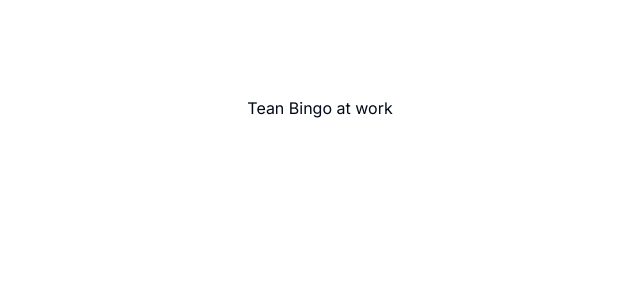
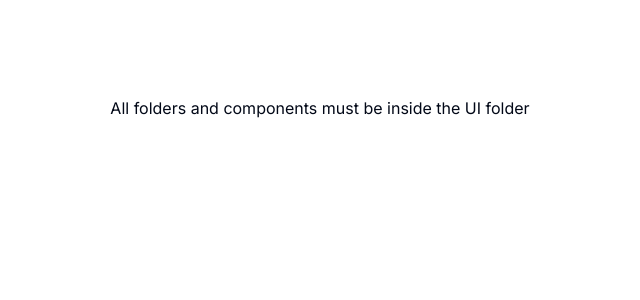
Before and after one commit to msgloriaedwin/STARLIGHT-TESTERS, a Next.js app: page / in a window 1280 px wide. Shown: the top 300 px of the page, without its empty margins (320-960 px from the left). Built offline with nearby package versions, Linux system fonts and the light colour scheme.

Commit message:
Added_ui_folder

```diff
--- /dev/null
+++ b/app/components/testFile.tsx
@@ -0,0 +1,11 @@
+import React from 'react'
+
+const TestFile = () => {
+  return (
+    <div>
+      All folders and components must be inside the UI folder
+    </div>
+  )
+}
+
+export default TestFile
--- a/app/page.tsx
+++ b/app/page.tsx
@@ -1,9 +1,10 @@
 import Image from "next/image";
+import TestFile from "./components/testFile";
 
 export default function Home() {
   return (
     <main className="flex min-h-screen flex-col items-center justify-between p-24">
-      Tean Bingo at work
+      <TestFile />
     </main>
   );
 }
```
